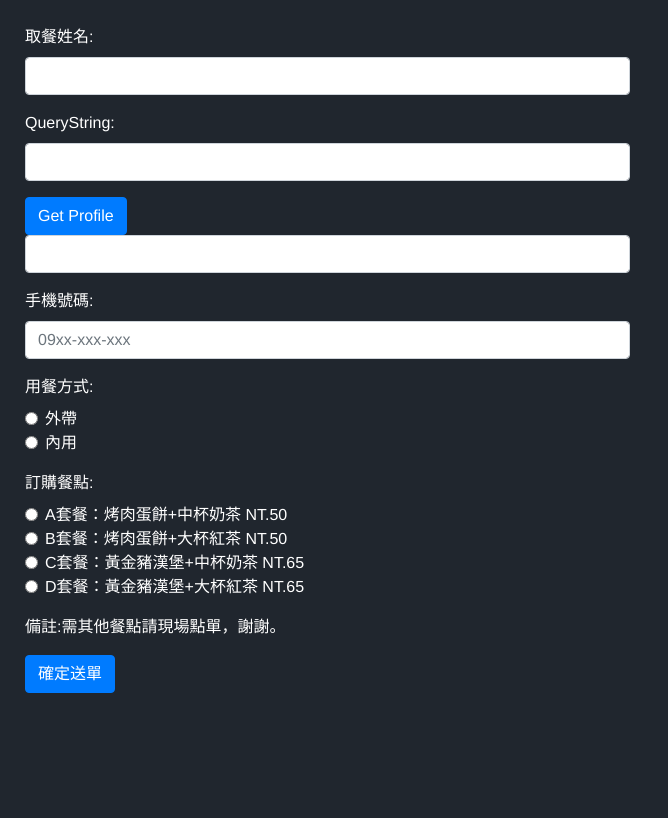
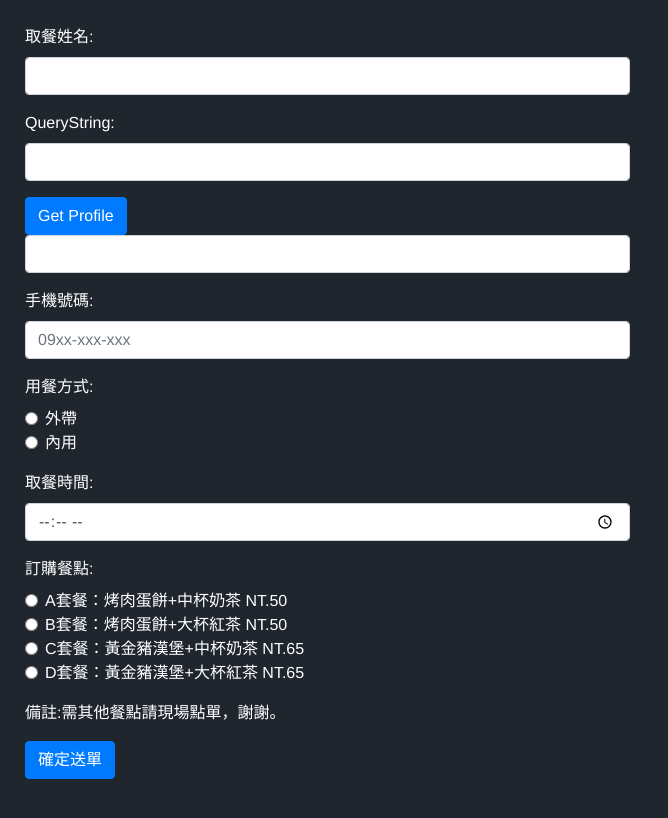
Before and after one commit to NoReSpoN/line-liff-bot, a plain HTML site: page index.html in a window 1280 px wide. Shown: the whole page, without its empty margins (0-668 px from the left). Drawn offline with nearby package versions, Linux system fonts and the light colour scheme; a script that the page names is missing.

Commit message:
Update index.html

```diff
--- a/index.html
+++ b/index.html
@@ -85,10 +85,10 @@
                         <label class="form-check-label" for="radio-forhere">內用</label>
                     </div>
                 </div>
-                <!--div class="form-group">
+                <div class="form-group">
                     <label>取餐時間:</label>
-                    <input class="form-control" type="time" name="usr_time">
-                </div-->
+                    <input class="form-control" type="time">
+                </div>
                 <div class="form-group">
                     <label>訂購餐點:</label>
                     <div class="form-check">
```
